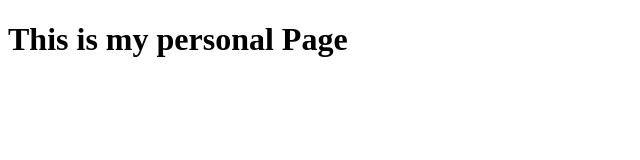
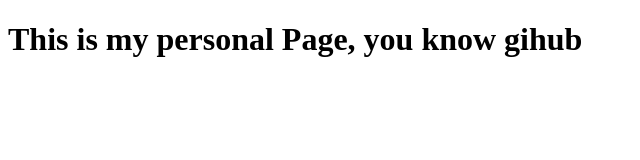
Before and after one commit to jay-mm-message/jay-mm-message.github.io, a plain HTML site: page index.html in a window 1280 px wide. Shown: the whole page, without its empty margins (0-640 px from the left). Drawn offline with Linux system fonts and the light colour scheme.

Commit message:
modify content

```diff
--- a/index.html
+++ b/index.html
@@ -5,6 +5,6 @@
         <title>Github Personal Page</title>
     </head>
     <body>
-        <h1>This is my personal Page</h1>
+        <h1>This is my personal Page, you know gihub</h1>
     </body>
 </html>
```
